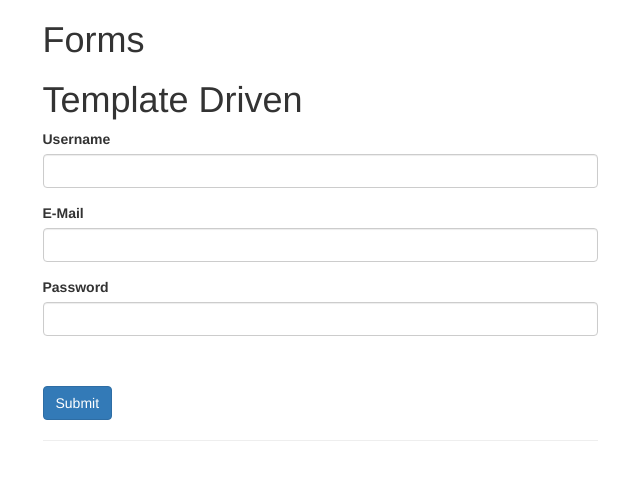
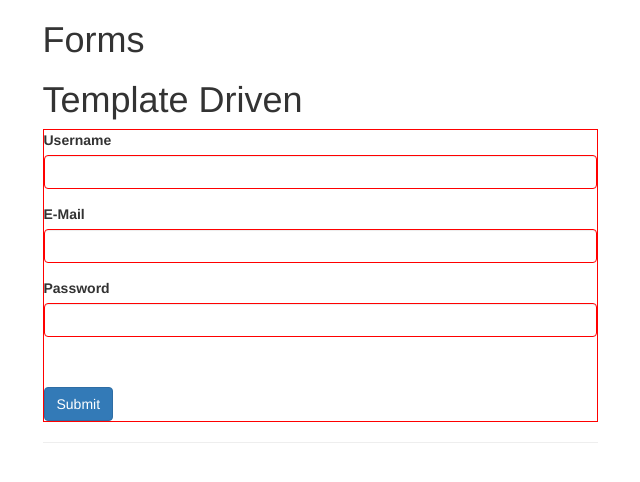
Before and after one commit to akashgarg51/angular-forms, an Angular app: page / in a window 1280 px wide. Shown: the top 482 px of the page, without its empty margins (320-960 px from the left). Built offline with nearby package versions, Linux system fonts and the light colour scheme.

Commit message:
Playing with form properties in html console and adding class accordingly
Change-Id: Icba49911cc6f529a9284bf87f9f150df62c2c92f
Signed-off-by: Akash Garg <akash.garg@sap.com>

```diff
--- a/src/app/template-driven/template-driven.component.html
+++ b/src/app/template-driven/template-driven.component.html
@@ -7,7 +7,8 @@
              class="form-control"
              id="username"
              ngModel
-             name="username">
+             name="username"
+             required>
     </div>
     <div class="form-group">
       <label for="email">E-Mail</label>
@@ -15,7 +16,9 @@
              class="form-control"
              id="email"
              ngModel
-             name="email">
+             name="email"
+             required
+             pattern="[a-z0-9!#$%&'*+/=?^_`{|}~-]+(?:\.[a-z0-9!#$%&'*+/=?^_`{|}~-]+)*@(?:[a-z0-9](?:[a-z0-9-]*[a-z0-9])?\.)+[a-z0-9](?:[a-z0-9-]*[a-z0-9])?">
     </div>
   </div>
   <div class="form-group">
@@ -24,6 +27,7 @@
            class="form-control"
            id="password"
            ngModel
+           required
            name="password">
   </div>
   <div class="radio">
--- a/src/app/template-driven/template-driven.component.ts
+++ b/src/app/template-driven/template-driven.component.ts
@@ -3,7 +3,12 @@ import { NgForm } from "@angular/forms"
 
 @Component({
   selector: 'template-driven',
-  templateUrl: 'template-driven.component.html'
+  templateUrl: 'template-driven.component.html',
+  styles: [`
+     .ng-invalid {
+         border: 1px solid red;
+      }
+      `]
 })
 export class TemplateDrivenComponent {
         onSubmit(form: NgForm) {
--- a/src/index.html
+++ b/src/index.html
@@ -8,7 +8,7 @@
   <meta name="viewport" content="width=device-width, initial-scale=1">
   <link rel="icon" type="image/x-icon" href="favicon.ico">
 
-<link rel="stylesheet" href="https://maxcdn.bootstrapcdn.com/bootstrap/3.3.7/css/bootstrap.min.css" integrity="sha384-BVYiiSIFeK1dGmJRAkycuHAHRg32OmUcww7on3RYdg4Va+PmSTsz/K68vbdEjh4u" crossorigin="anonymous">
+  <link rel="stylesheet" href="https://maxcdn.bootstrapcdn.com/bootstrap/3.3.6/css/bootstrap.min.css" integrity="sha384-1q8mTJOASx8j1Au+a5WDVnPi2lkFfwwEAa8hDDdjZlpLegxhjVME1fgjWPGmkzs7" crossorigin="anonymous">
 </head>
 <body>
   <app-root>Loading...</app-root>
```
